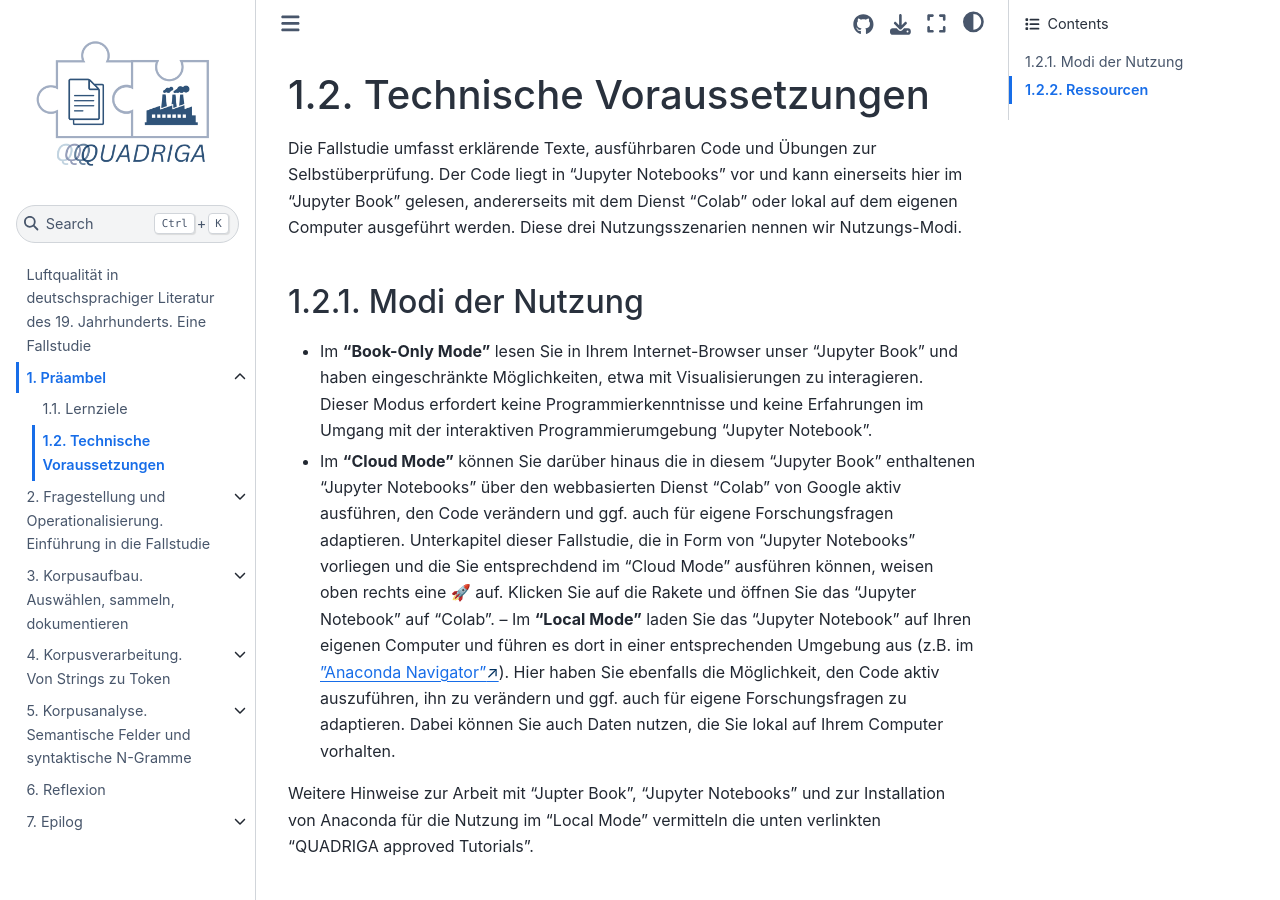
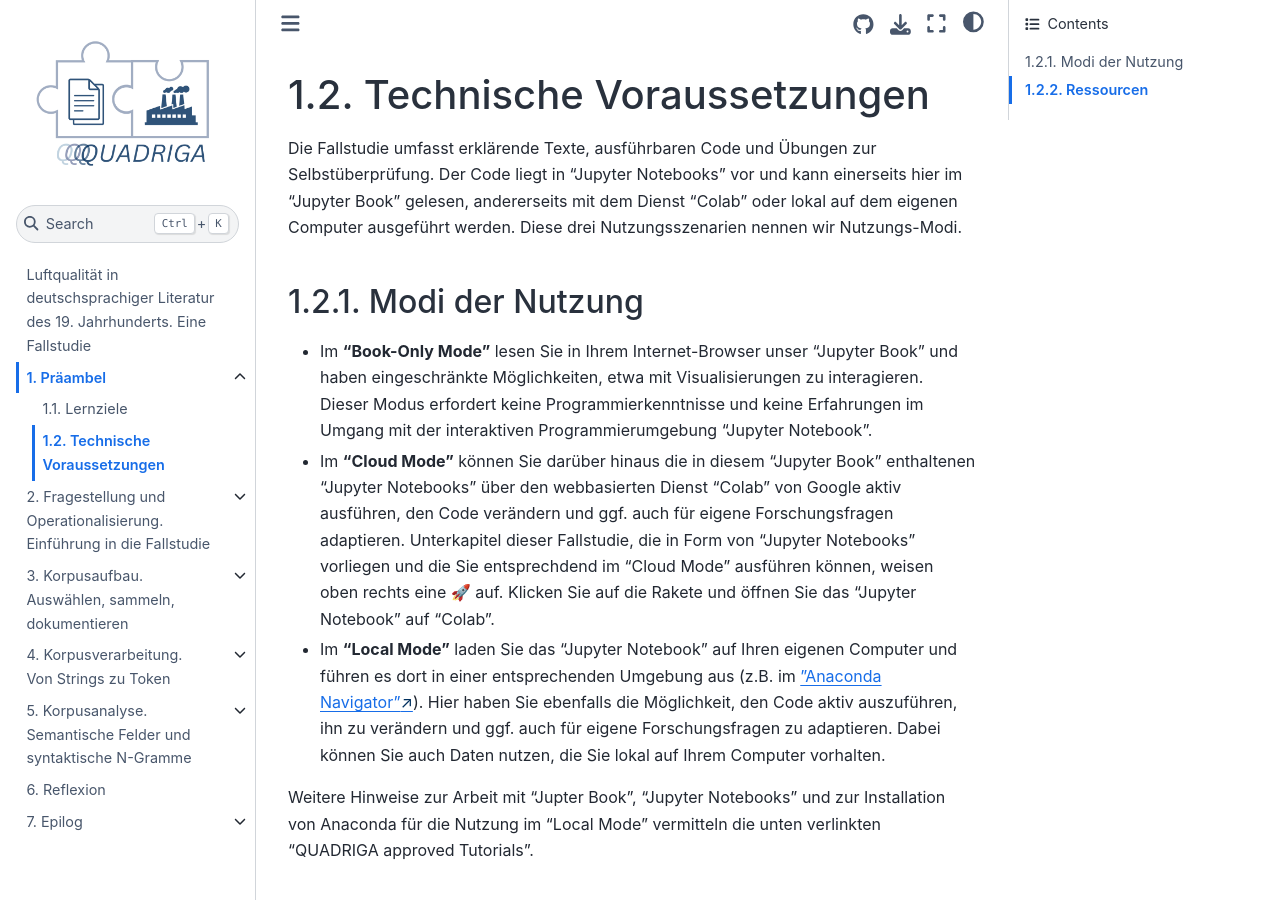
Before and after one commit to quadriga-dk/Text-Fallstudie-3, a Jupyter Book: the page built from introduction/introduction_requirements.md, in a window 1280 px wide and 900 px high. Built offline with Jupyter Book 1.0.4 settings and Sphinx 7.4.7 and the Sphinx Book theme 1.1.4, drawn with Linux system fonts in a browser that asks for light colours; pages that are not in the unit, such as notebooks, are missing from menus.

Commit message:
fix Absatz (from hypotheses review by Thomas)

```diff
--- a/introduction/introduction_requirements.md
+++ b/introduction/introduction_requirements.md
@@ -6,7 +6,7 @@ Die Fallstudie umfasst erklärende Texte, ausführbaren Code und Übungen zur Se
 ## Modi der Nutzung
 - Im **"Book-Only Mode"** lesen Sie in Ihrem Internet-Browser unser "Jupyter Book" und haben eingeschränkte Möglichkeiten, etwa mit Visualisierungen zu interagieren. Dieser Modus erfordert keine Programmierkenntnisse und keine Erfahrungen im Umgang mit der interaktiven Programmierumgebung "Jupyter Notebook".
 - Im **"Cloud Mode"** können Sie darüber hinaus die in diesem "Jupyter Book" enthaltenen "Jupyter Notebooks" über den webbasierten Dienst "Colab" von Google aktiv ausführen, den Code verändern und ggf. auch für eigene Forschungsfragen adaptieren. Unterkapitel dieser Fallstudie, die in Form von "Jupyter Notebooks" vorliegen und die Sie entsprechdend im "Cloud Mode" ausführen können, weisen oben rechts eine 🚀 auf. Klicken Sie auf die Rakete und öffnen Sie das "Jupyter Notebook" auf "Colab".
-– Im **"Local Mode"** laden Sie das "Jupyter Notebook" auf Ihren eigenen Computer und führen es dort in einer entsprechenden Umgebung aus (z.B. im <a href="https://www.anaconda.com/products/navigator" class="external-link" target="_blank">"Anaconda Navigator"</a>). Hier haben Sie ebenfalls die Möglichkeit, den Code aktiv auszuführen, ihn zu verändern und ggf. auch für eigene Forschungsfragen zu adaptieren. Dabei können Sie auch Daten nutzen, die Sie lokal auf Ihrem Computer vorhalten.
+- Im **"Local Mode"** laden Sie das "Jupyter Notebook" auf Ihren eigenen Computer und führen es dort in einer entsprechenden Umgebung aus (z.B. im <a href="https://www.anaconda.com/products/navigator" class="external-link" target="_blank">"Anaconda Navigator"</a>). Hier haben Sie ebenfalls die Möglichkeit, den Code aktiv auszuführen, ihn zu verändern und ggf. auch für eigene Forschungsfragen zu adaptieren. Dabei können Sie auch Daten nutzen, die Sie lokal auf Ihrem Computer vorhalten.
 
 Weitere Hinweise zur Arbeit mit "Jupter Book", "Jupyter Notebooks" und zur Installation von Anaconda für die Nutzung im "Local Mode" vermitteln die unten verlinkten "QUADRIGA approved Tutorials".
 
```
